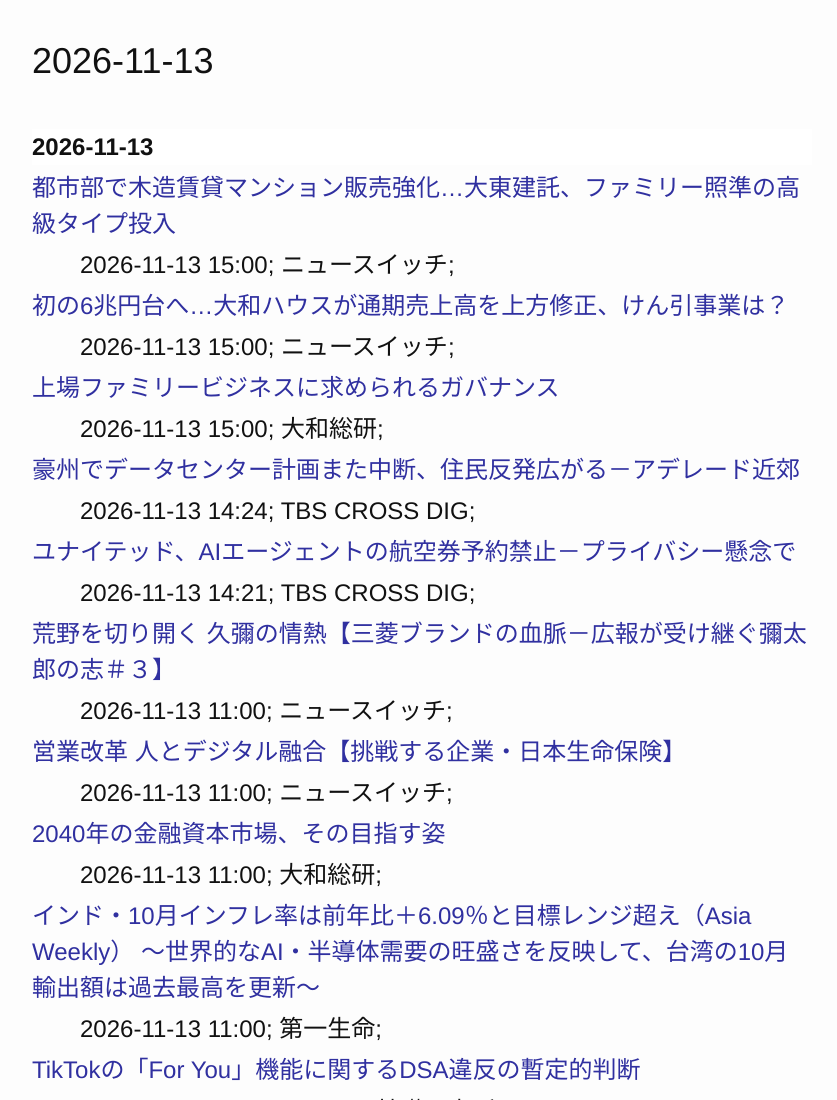
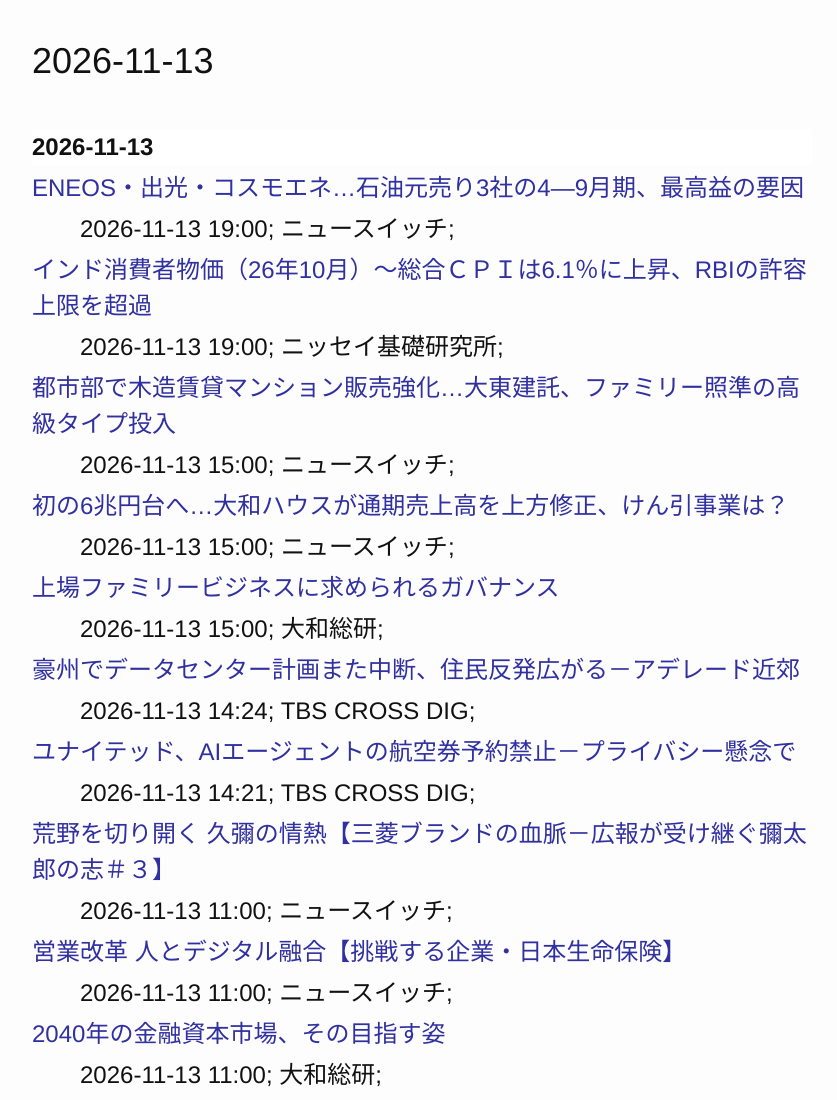
Before and after one commit to guttyontheweb/guttyontheweb.github.io, a plain HTML site: page financial_reports/reports-2026-11-13.html in a window 1280 px wide. Shown: the top 1100 px of the page, without its empty margins (218-1055 px from the left). Drawn offline with Linux system fonts and the light colour scheme.

Commit message:
add reports of 2026-11-13

```diff
--- a/financial_reports/reports-2026-11-13.html
+++ b/financial_reports/reports-2026-11-13.html
@@ -14,6 +14,20 @@
         <br>
         <div class="paper">
           <div class="highlight"><h4 class="k">2026-11-13 </h4></div>
+          <p class="title"><a href="https://newswitch.jp/p/50800" target="_blank">ENEOS・出光・コスモエネ…石油元売り3社の4―9月期、最高益の要因</a></p>
+          <p class="details">
+            <span class="info">2026-11-13 19:00</span>;
+            <span class="sitename">ニュースイッチ</span>;
+          </p>
+        </div>
+        <div class="paper">
+          <p class="title"><a href="https://www.nli-research.co.jp/report/detail/id=87343?site=nli" target="_blank">インド消費者物価（26年10月）～総合ＣＰＩは6.1％に上昇、RBIの許容上限を超過</a></p>
+          <p class="details">
+            <span class="info">2026-11-13 19:00</span>;
+            <span class="sitename">ニッセイ基礎研究所</span>;
+          </p>
+        </div>
+        <div class="paper">
           <p class="title"><a href="https://newswitch.jp/p/50781" target="_blank">都市部で木造賃貸マンション販売強化…大東建託、ファミリー照準の高級タイプ投入</a></p>
           <p class="details">
             <span class="info">2026-11-13 15:00</span>;
```
Also changed, not shown: financial_reports/reports-latest.html (+14 -0 lines).
